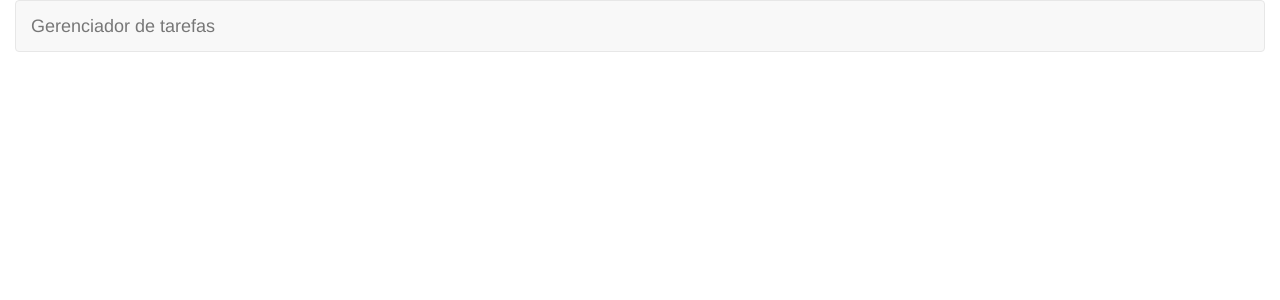
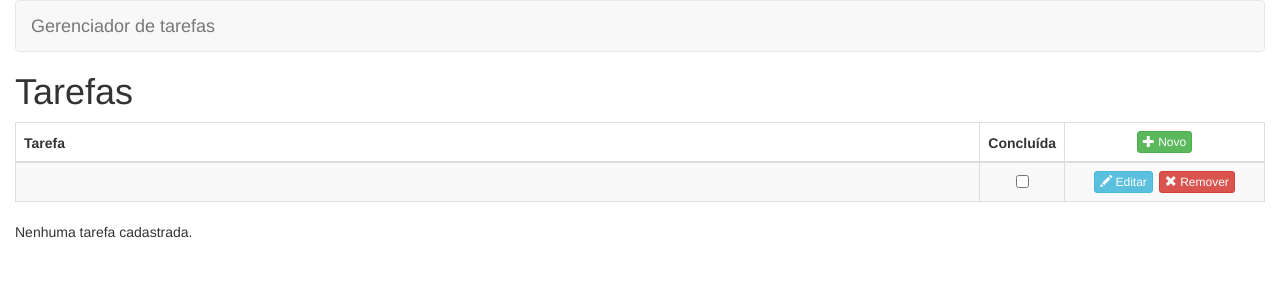
Before and after one commit to srlopesramos/EstudoAngular, an Angular app: page /tarefas/listar in a window 1280 px wide. Before the commit this address led to /. Shown: the top 300 px of the page. Built offline with nearby package versions, Linux system fonts and the light colour scheme.

Commit message:
feat: Rota para listagem de tarefas

```diff
--- a/src/app/tarefas/index.ts
+++ b/src/app/tarefas/index.ts
@@ -1,7 +1,3 @@
 export * from './tarefas.module';
 export * from './listar'
 export * from './shared'
-export * from './tarefas-routing.module'
-
-export class TarefasRoutes {
-}
--- a/src/app/tarefas/listar/listar-tarefas.component.html
+++ b/src/app/tarefas/listar/listar-tarefas.component.html
@@ -1 +1,42 @@
-<p>listar-tarefas works!</p>
+<h1>Tarefas</h1>
+
+<table class="table table-striped table-bordered table-hover">
+  <thead>
+    <tr>
+      <th>Tarefa</th>
+      <th>Concluída</th>
+      <th class="text-center">
+        <a
+          class="btn btn-xs btn-success">
+           <span class="glyphicon glyphicon-plus"
+                 aria-hidden="true"></span> Novo
+        </a>
+      </th>
+    </tr>
+  </thead>
+  <tbody>
+    <tr>
+    <td></td>
+    <td style="width: 70px" class="text-center">
+      <input
+        type="checkbox">
+    </td>
+    <td class="text-center" style="width: 200px">
+      <a
+        title="Editar" alt="Editar"
+        class="btn btn-xs btn-info me-sm">
+        <span class="glyphicon glyphicon-pencil"
+              aria-hidden="true"></span> Editar
+      </a>
+      <a href="#" title="Remover" alt="Remover"
+
+         class="btn btn-xs btn-danger">
+        <span class="glyphicon glyphicon-remove"
+              aria-hidden="true"></span> Remover
+      </a>
+    </td>
+  </tr>
+  </tbody>
+</table>
+
+<p>Nenhuma tarefa cadastrada.</p>
--- a/src/app/tarefas/tarefas-routing.module.ts
+++ /dev/null
@@ -1,13 +0,0 @@
-import { Routes } from '@angular/router';
-import {ListarTarefasComponent} from './listar';
-
-export const TarefaRoutes: Routes = [
-  {
-    path: 'tarefas',
-    redirectTo: 'tareafas/listar'
-  },
-  {
-    path: 'tareafas/listar',
-    component: ListarTarefasComponent
-  }
-];
--- a/src/styles.scss
+++ b/src/styles.scss
@@ -1 +1,13 @@
 @import "../node_modules/bootstrap/dist/css/bootstrap.min.css";
+
+.me-xs { margin-right: .25em; }
+.me-sm { margin-right: .5em; }
+.me-md { margin-right: 1em; }
+.me-lg { margin-right: 1.5em; }
+.me-xl { margin-right: 3em; }
+
+.ms-xs { margin-left: .25em; }
+.ms-sm { margin-left: .5em; }
+.ms-md { margin-left: 1em; }
+.ms-lg { margin-left: 1.5em; }
+.ms-xl { margin-left: 3em; }
```
Also changed, not shown: src/app/app-routing.module.ts (+5 -24 lines), src/app/tarefas/tarefas.module.ts (+6 -1 lines).
